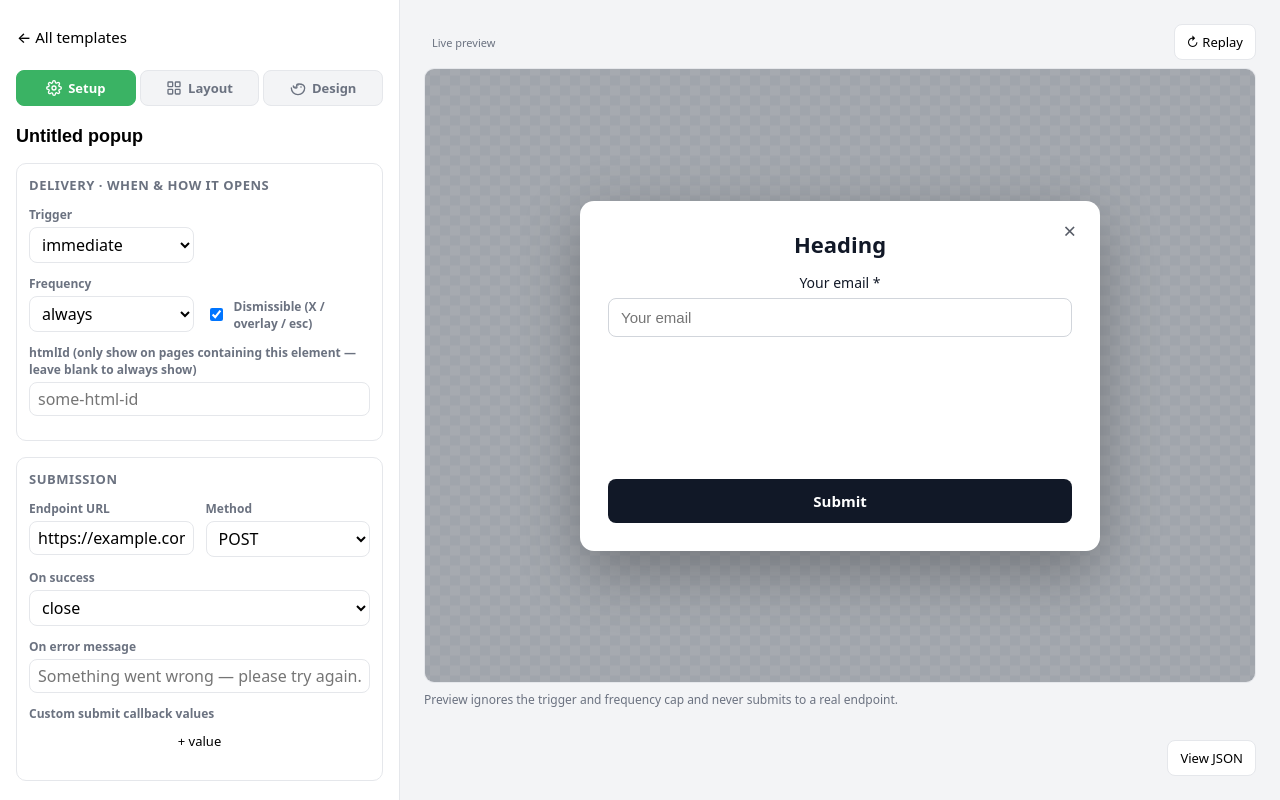
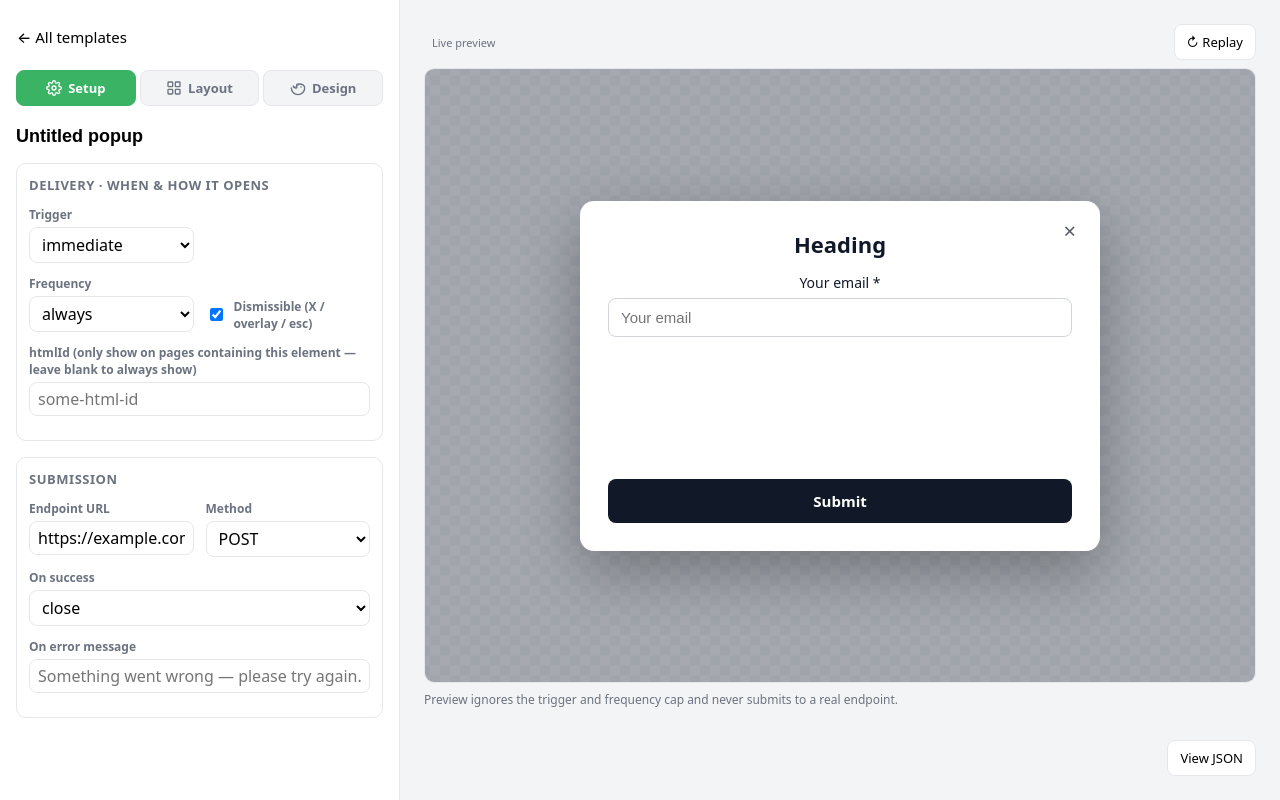
Before and after one commit to AGT-agent/popup-build-render, a React (Vite) app: page / in a window 1280 px wide. Both pictures are taken after a click on the button "+ New popup". Built offline with nearby package versions, Linux system fonts and the light colour scheme.

Commit message:
feat(settings): update CustomSubmitValues component to retain data model for future re-introduction

```diff
--- a/src/builder/components/SettingsEditor.tsx
+++ b/src/builder/components/SettingsEditor.tsx
@@ -139,10 +139,9 @@ export function SettingsEditor({ popup, onChange }: Props) {
           />
         </div>
 
-        <CustomSubmitValues
-          entries={popup.onSubmitCallbackPayload}
-          onChange={(entries) => onChange({ onSubmitCallbackPayload: entries.length ? entries : undefined })}
-        />
+        {/* Custom submit callback values are hidden from the builder for now —
+            the data model and <CustomSubmitValues> component are kept intact so
+            this can be re-introduced later. */}
       </div>
     </>
   );
@@ -198,7 +197,9 @@ export function DesignEditor({ popup, onChange }: Props) {
   );
 }
 
-function CustomSubmitValues({
+// Currently hidden from the builder UI (see ContactEditor) but kept for
+// re-introduction later. Exported so it stays referenced under noUnusedLocals.
+export function CustomSubmitValues({
   entries,
   onChange,
 }: {
```
Also changed, not shown: 1 other file (tests, documents, lock files or other folders).
